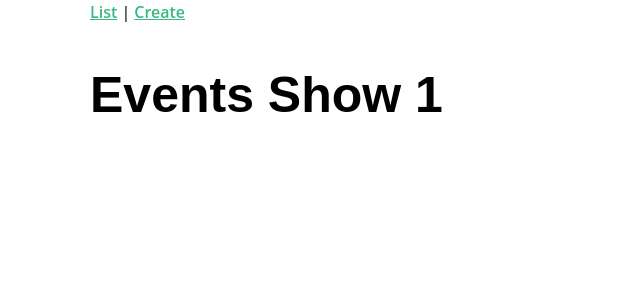
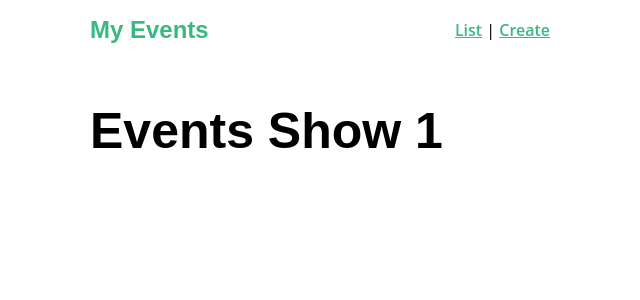
Before and after one commit to HenriquezDiego/event-list, a Vue app: page /event/1 in a window 1280 px wide. Shown: the top 300 px of the page, without its empty margins (320-960 px from the left). Built offline with nearby package versions, Linux system fonts and the light colour scheme.

Commit message:
added NavBar component.

```diff
--- a/src/App.vue
+++ b/src/App.vue
@@ -1,12 +1,18 @@
 <template>
   <div id="app">
-    <nav>
-      <router-link :to="{ name: 'event-list' }">List</router-link> |
-      <router-link :to="{ name: 'event-create' }">Create</router-link>
-    </nav>
+    <NavBar />
     <router-view />
   </div>
 </template>
+
+<script>
+import NavBar from "@/components/NavBar.vue";
+export default {
+  components: {
+    NavBar,
+  },
+};
+</script>
 
 <style>
 html {
--- /dev/null
+++ b/src/components/NavBar.vue
@@ -0,0 +1,39 @@
+<template>
+  <div id="nav" class="nav">
+    <router-link to="/" class="brand">My Events</router-link>
+    <nav>
+      <router-link :to="{ name: 'event-list' }">List</router-link> |
+      <router-link :to="{ name: 'event-create' }">Create</router-link>
+    </nav>
+  </div>
+</template>
+
+<script>
+export default {};
+</script>
+
+<style>
+.nav {
+  display: flex;
+  justify-content: space-between;
+  align-items: center;
+  height: 60px;
+}
+.nav > .brand {
+  font-family: "Montserrat", sans-serif;
+  font-weight: 700;
+  font-size: 1.5em;
+  color: #39b982;
+  text-decoration: none;
+}
+.nav .nav-item {
+  box-sizing: border-box;
+  margin: 0 5px;
+  color: rgba(0, 0, 0, 0.5);
+  text-decoration: none;
+}
+.nav .nav-item.router-link-exact-active {
+  color: #39b982;
+  border-bottom: solid 2px #39b982;
+}
+</style>
```
